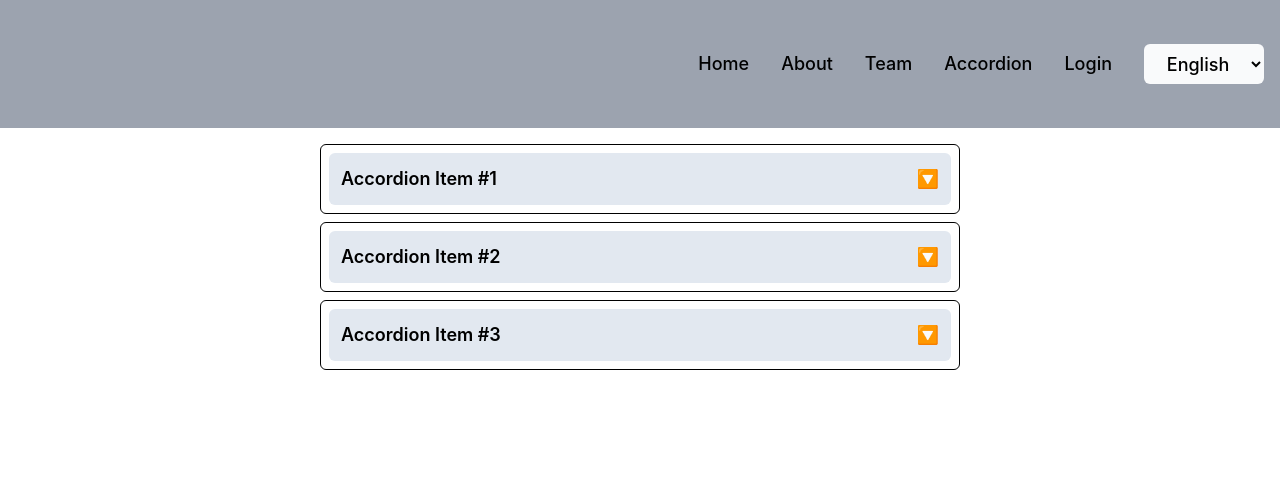
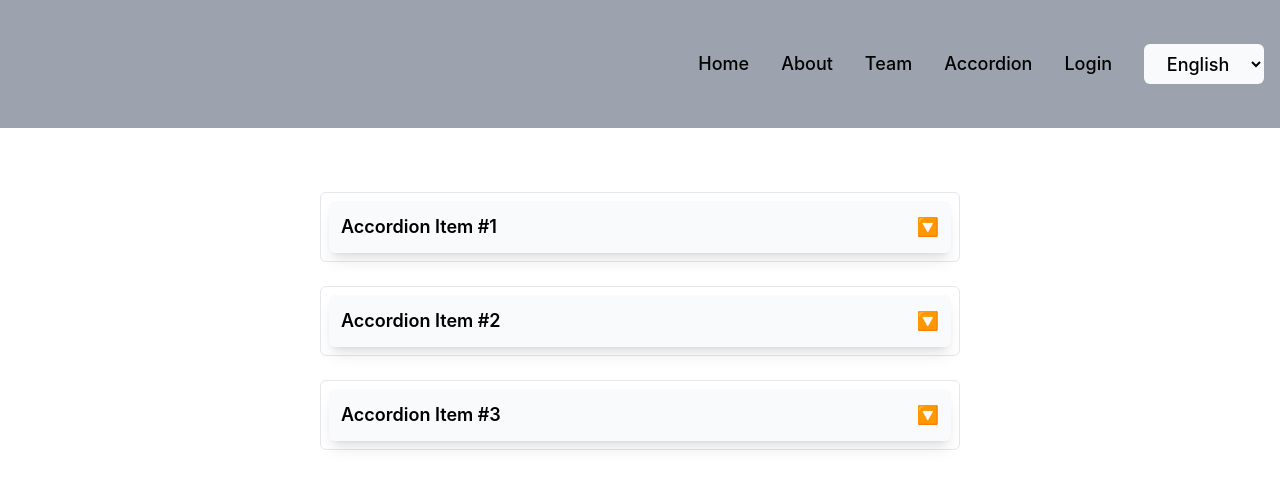
Before and after one commit to pank5214/Namaste-FSD, a React (Create React App) app in the folder LLD/app/: page /accordion in a window 1280 px wide. Shown: the top 488 px of the page. Built offline with nearby package versions, Linux system fonts and the light colour scheme.

Commit message:
improve ui

```diff
--- a/LLD/app/src/Components/Accordion.js
+++ b/LLD/app/src/Components/Accordion.js
@@ -5,7 +5,7 @@ import { AccordionData } from "../utils/constants";
 const Accordion = () => {
   const [showIndex, setShowIndex] = useState(null);
   return (
-    <div className="w-1/2 m-auto my-4">
+    <div className="w-1/2 m-auto my-16">
       {AccordionData.map((data, index) => (
         <AccordionItem
           key={index}
--- a/LLD/app/src/Components/AccordionItem.js
+++ b/LLD/app/src/Components/AccordionItem.js
@@ -2,9 +2,9 @@ import React from "react";
 
 const AccordionItem = ({ title, body, isOpen, setIsOpen }) => {
   return (
-    <div className="border border-black p-2 rounded-md my-2">
+    <div className="border p-2 rounded-md my-6">
       <div
-        className="flex justify-between bg-slate-200 p-3 rounded-md font-semibold text-lg cursor-pointer"
+        className="flex justify-between bg-slate-50 p-3 rounded-md shadow-lg font-semibold text-lg cursor-pointer"
         // onClick={() => {
         //   setIsOpen((isOpen) => !isOpen);
         // }}
```
